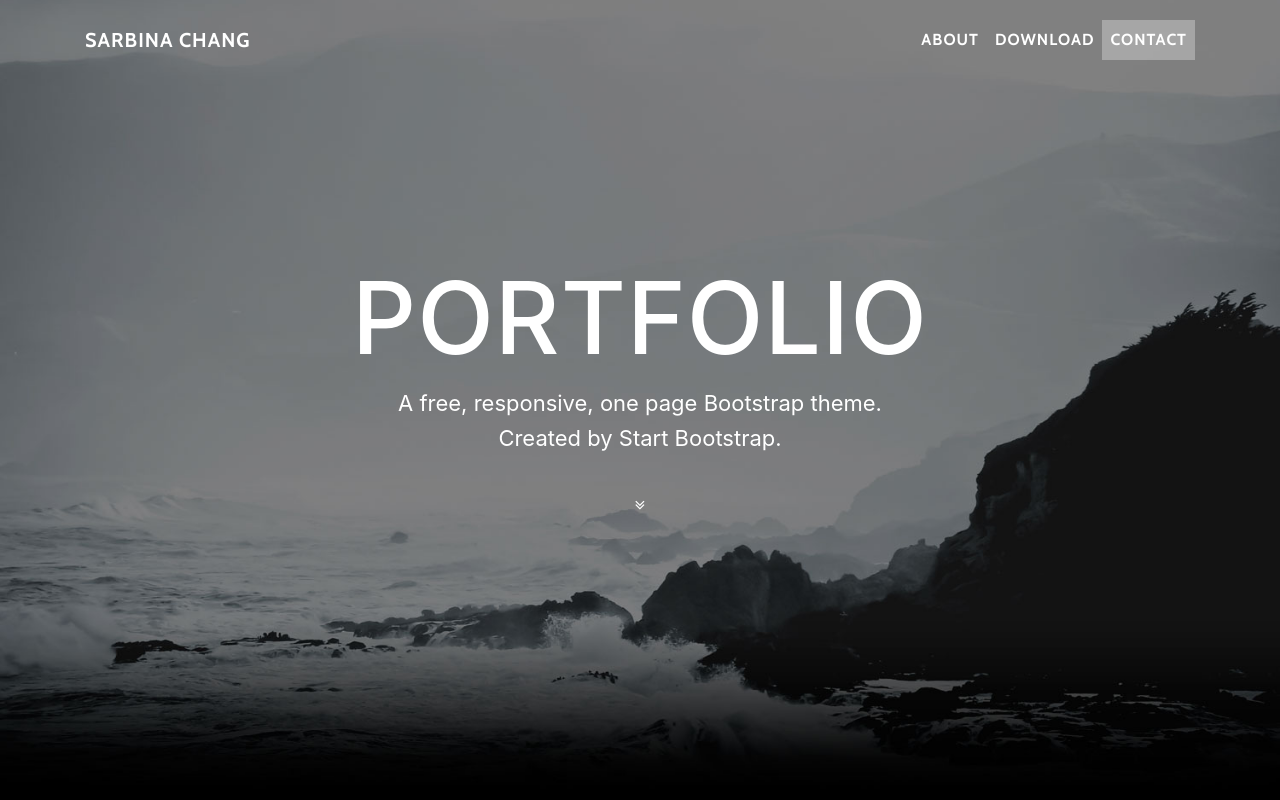
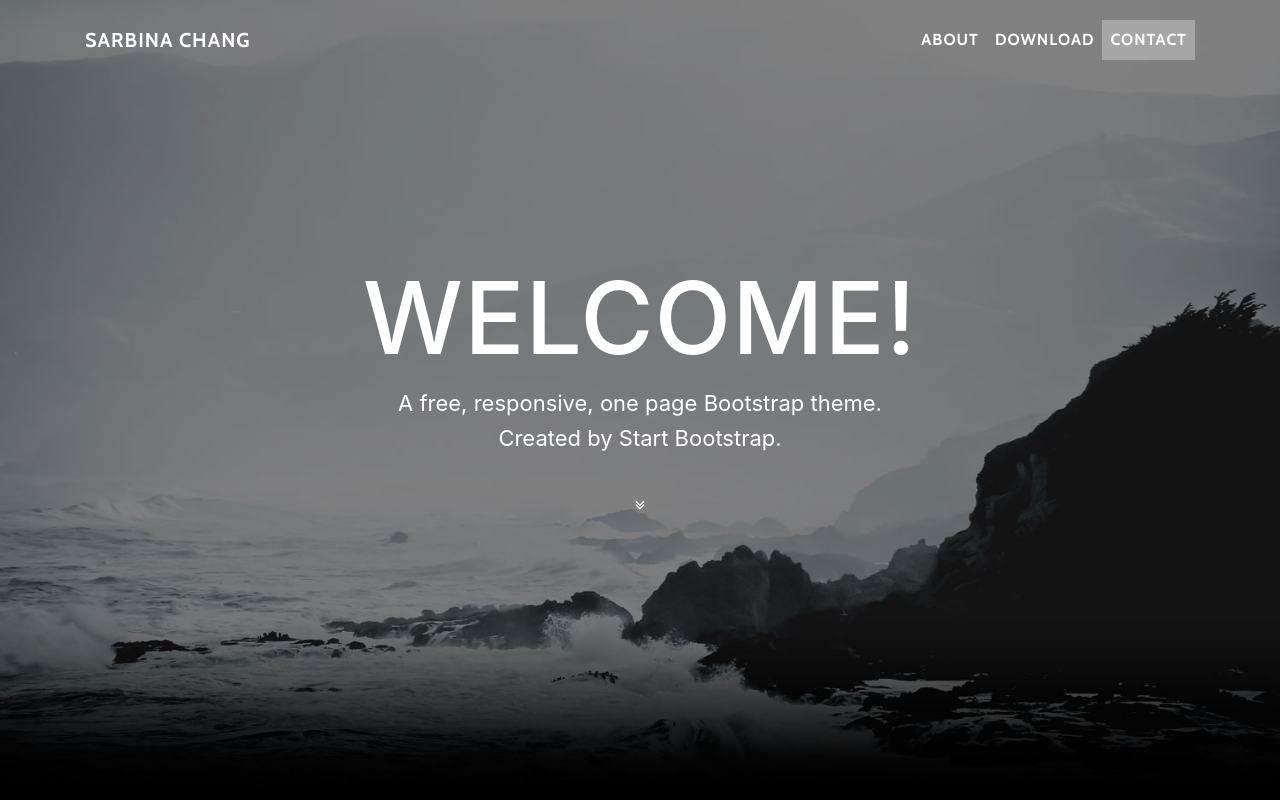
Before and after one commit to sabrinac3/sabrinac3.github.io, a website with bundled scripts: page index.html in a window 1280 px wide. Shown: the top 800 px of the page. Built offline with nearby package versions, Linux system fonts and the light colour scheme.

Commit message:
Update index.html

```diff
--- a/index.html
+++ b/index.html
@@ -55,7 +55,7 @@
         <div class="container">
           <div class="row">
             <div class="col-lg-8 mx-auto">
-              <h1 class="brand-heading">Portfolio</h1>
+              <h1 class="brand-heading">Welcome!</h1>
               <p class="intro-text">A free, responsive, one page Bootstrap theme.
                 <br>Created by Start Bootstrap.</p>
               <a href="#about" class="btn btn-circle js-scroll-trigger">
```
